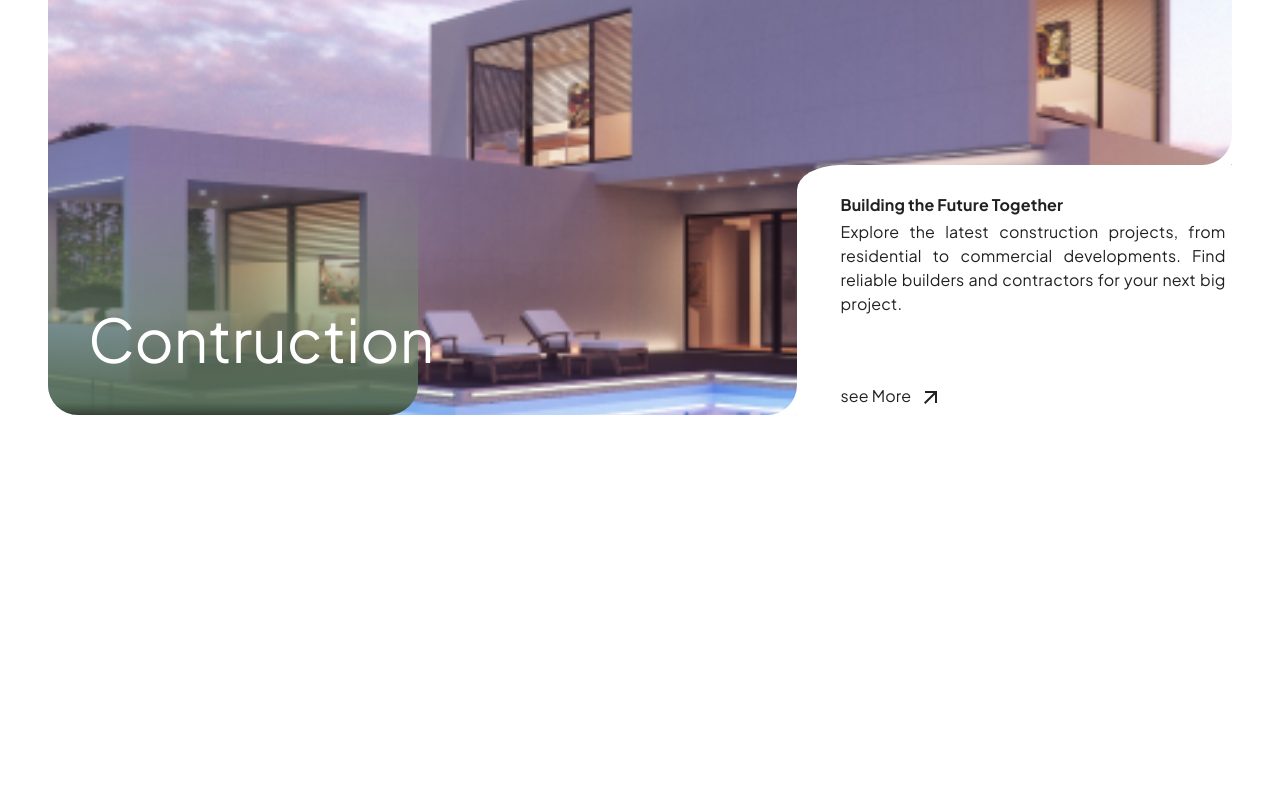
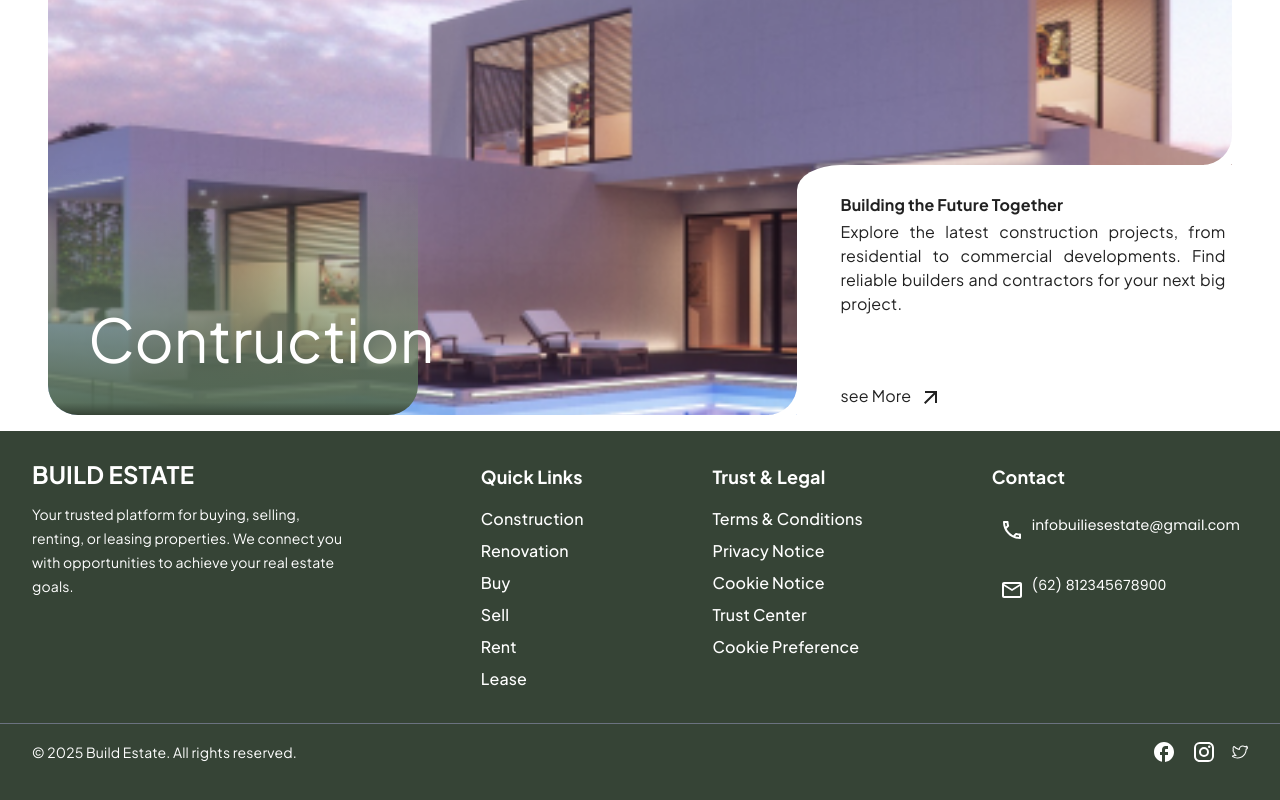
Before and after one commit to lacreameo83/JUSDial, a Next.js app: page / in a window 1280 px wide. Shown: the part 6132-6932 px from the top of the page. Before the commit the page ends 6563 px from the top, so only its background shows below. Built offline with nearby package versions, Linux system fonts and the light colour scheme; a web font is replaced by a local one.

Commit message:
pushing in footer first commit

```diff
--- a/app/(home)/_components/featuredlisting/FeaturedListing.jsx
+++ b/app/(home)/_components/featuredlisting/FeaturedListing.jsx
@@ -10,7 +10,7 @@ function FeaturedListing() {
 
 
   return (
-    <div className=" sm:h-[2400px] xl:h-[1799px] w-full sm:w-[100%]  flex flex-col   items-center  ">
+    <div className="h-[4100px] sm:h-[2400px] xl:h-[1799px] w-full sm:w-[100%]  flex flex-col   items-center  ">
       <div className="w-[373px] mb-[29.82px] h-[102px] flex flex-col items-center justify-center mt-[16px]">
         <p className="font-[400] text-[14px] leading-[20px] w-[239px] h-[28px] PlusJakarta sm:font-[500] sm:text-[18px] sm:leading-[28px] text-center text-[#364436]">
           Featured Listing
--- a/app/(home)/_components/herosection/Herosection.jsx
+++ b/app/(home)/_components/herosection/Herosection.jsx
@@ -49,7 +49,7 @@ PlusJakarta  h-[80x] w-[327px] text-center  font-[400] textcolor leading-[20px]
       {/* input sides */}
       {/* search */}
       <div>
-        <div className="w-[325px] inputcontainer mt-[13.75px]   sm:mt-[45px] h-[283.76px] rounded-[14.73px] flex flex-col sm:flex-row xl:flex-row justify-center items-center  px-[11.78px] py-[22.58px] xl:py-0 xl:px-0 buttonbackgroundcolor m-auto  md:w-[926.66px]   xl:w-[1096.66px]  sm:h-[84.17px] sm:rounded-[12.02px]   ">
+        <div className="w-[325px] inputcontainer mt-[13.75px]   sm:mt-[45px] h-[283.76px] rounded-[14.73px] flex flex-col sm:flex-row xl:flex-row justify-center items-center  px-[11.78px] py-[22.58px] xl:py-0 xl:px-0 buttonbackgroundcolor m-auto  md:w-[826.66px]   xl:w-[1096.66px]  sm:h-[84.17px] sm:rounded-[12.02px]   ">
           <div className="sm:w-[1024.59px] px-[11.78px]  sm:px-0 sm:py-0  sm:h-[60.07px] h-[283.76px] justify-around sm:justify-between items-center flex flex-col sm:flex-row  ">
             <div
               className="inputbutton  sm:w-[178.44px]  sm:h-[17px] text-[12.24px] px-4 sm:px-0   flex items-center text-black
--- a/app/(home)/layout.js
+++ b/app/(home)/layout.js
@@ -15,7 +15,9 @@ export default function RootLayout({ children }) {
       <body>
         <CssBaseline />
         <main>{children}</main>
-        {/* <Footer /> */}
+        <div className="block">
+          <Footer />
+        </div>
       </body>
     </html>
   );
--- a/app/(home)/page.js
+++ b/app/(home)/page.js
@@ -29,8 +29,8 @@ export default function Home() {
       </div>
       {/* listing */}
       <FeaturedListing />
-      <div className='block'>
-        {" "}
+      <div >
+
         <ExploreService />
       </div>
     </div>
--- a/components/footer/Footer.jsx
+++ b/components/footer/Footer.jsx
@@ -1,182 +1,97 @@
 "use client";
 
-import { ImFacebook } from "react-icons/im";
-import { FaTwitter } from "react-icons/fa";
-import { TfiGoogle } from "react-icons/tfi";
-import { SiPiapro } from "react-icons/si";
-import { TfiInstagram } from "react-icons/tfi";
-import { RiArrowDropDownLine } from "react-icons/ri";
-import { BiWorld } from "react-icons/bi";
-import paypalloogo from "../../public/bank-cards-logo/PayPalCard.png";
-import amex from "../../public/bank-cards-logo/amexcard.png";
-import visa from "../../public/bank-cards-logo/visa card.png";
-import Image from "next/image";
-import IconButton from "@/components/iconbutton/IconButton";
-import { AiOutlineMail } from "react-icons/ai";
-import { PiHouseLine } from "react-icons/pi";
-import { TfiHeadphoneAlt } from "react-icons/tfi";
-import ActionButton from "@/components/actionbutton/ActionButton";
+import React from "react";
+import IconButton from "../iconbutton/IconButton";
+import { FacebookRounded, Instagram } from "@mui/icons-material"; // Correct icon imports
+import CallOutlinedIcon from "@mui/icons-material/CallOutlined";
+import EmailOutlinedIcon from "@mui/icons-material/EmailOutlined";
+import { SlSocialTwitter } from "react-icons/sl";
+export default function Footer() {
+  return (
+    <div className="w-full bg-[#364436] text-white flex flex-col items-center py-8">
+      {/* Main Footer Section */}
+      <div className="w-full max-w-7xl px-4 sm:px-8 flex flex-col sm:flex-row justify-between gap-8">
+        {/* Build Estate Section */}
+        <div className="flex flex-col gap-4">
+          <p className="PlusJakarta text-2xl font-bold leading-[23px]">
+            BUILD ESTATE
+          </p>
+          <p className="PlusJakarta text-sm leading-6 max-w-xs">
+            Your trusted platform for buying, selling, renting, or leasing
+            properties. We connect you with opportunities to achieve your real
+            estate goals.
+          </p>
+        </div>
 
-function Footer() {
-  return (
-    <div className="border-t sm:h-[440px] gap-8 w-full xl:flex xl:flex-col items-center justify-center p-6 md:p-12 text-[#2e2b2a]">
-      {/* --- Desktop and Tablet Layout --- */}
-      <div className="w-full hidden Poppinsfonts sm:gap-3 sm:grid sm:grid-cols-2 max-w-7xl xl:flex xl:items-start xl:justify-between">
         {/* Quick Links Section */}
-        <div className="flex flex-col ">
-          <h2 className="text-xl font-[500] text-[16px] sm:text-[18px] leading-[30px] mb-2">
-            Quick Links
-          </h2>
+        <div className="flex flex-col gap-4">
+          <p className="PlusJakarta text-lg font-bold leading-7">Quick Links</p>
+          <ul className="space-y-2">
+            {["Construction", "Renovation", "Buy", "Sell", "Rent", "Lease"].map(
+              (el) => (
+                <li
+                  key={el}
+                  className="PlusJakarta text-base font-medium leading-6 hover:text-gray-300 cursor-pointer"
+                >
+                  {el}
+                </li>
+              )
+            )}
+          </ul>
+        </div>
+
+        {/* Trust & Legal Section */}
+        <div className="flex flex-col gap-4">
+          <p className="PlusJakarta text-lg font-bold leading-7">
+            Trust & Legal
+          </p>
           <ul className="space-y-2">
             {[
-              "About us",
-              "Faq",
-              "Help",
-              "My account",
-              "Create account",
-              "Contacts",
-            ].map((link) => (
+              "Terms & Conditions",
+              "Privacy Notice",
+              "Cookie Notice",
+              "Trust Center",
+              "Cookie Preference",
+            ].map((el) => (
               <li
-                key={link}
-                className="text-[14px] hover-arrow Poppinsfonts sm:text-[16px] hover:cursor-pointer hover:text-[#1755c2] transition-colors duration-300"
+                key={el}
+                className="PlusJakarta text-base font-medium leading-6 hover:text-gray-300 cursor-pointer"
               >
-                {link}
+                {el}
               </li>
             ))}
           </ul>
         </div>
 
-        {/* Categories Section */}
-        <div>
-          <h2 className="text-xl font-[500] text-[16px] sm:text-[18px] leading-[30px] mb-2">
-            Categories
-          </h2>
-          <ul className="space-y-2">
-            {[
-              "Shops",
-              "Hotels",
-              "Restaurants",
-              "Bars",
-              "Events",
-              "Fitness",
-            ].map((category) => (
-              <li
-                key={category}
-                className="hover:text-[#1755c2] hover-arrow hover:cursor-pointer text-[14px] Poppinsfonts sm:text-[16px] transition-colors duration-300"
-              >
-                {category}
-              </li>
-            ))}
-          </ul>
-        </div>
-
-        {/* Contacts Section */}
-        <div>
-          <h2 className="text-xl font-[500] text-[16px] sm:text-[18px] leading-[30px] mb-2">
-            Contacts
-          </h2>
-          <div className="flex flex-col gap-3">
+        {/* Contact Section */}
+        <div className="flex flex-col gap-4">
+          <p className="PlusJakarta text-lg font-bold leading-7">Contact</p>
+          <div className="space-y-4">
             <IconButton
-              icone={<PiHouseLine className="text-[#2b5fc0]" />}
-              text1="97845 Baker st. 567"
-              text2="Los Angeles - US"
+              icone={<CallOutlinedIcon />}
+              text1="infobuiliesestate@gmail.com"
             />
             <IconButton
-              icone={<TfiHeadphoneAlt className="text-[#2b5fc0]" />}
-              text1="+39 06 97240120"
+              icone={<EmailOutlinedIcon />}
+              text1="(62) 812345678900"
             />
-            <IconButton
-              icone={<AiOutlineMail className="text-[#2b5fc0]" />}
-              text1="info@sparker.com"
-            />
-          </div>
-        </div>
-
-        {/* Keep in Touch Section */}
-        <div className="flex flex-col gap-8">
-          <div>
-            <h2 className="text-xl font-[500] text-[16px] sm:text-[18px] leading-[30px] mb-2">
-              Keep in touch
-            </h2>
-            <div className="flex items-center">
-              {/* Email Input */}
-              <input
-                className="p-3 bg-stone-100 outline-none w-[260px] text-[14px] focus:border-[#1755c2] border transition-colors duration-300"
-                type="email"
-                placeholder="your email"
-              />
-              {/* Submit Button with Hover Effect */}
-              <button className="p-3 w-[90px] text-[14px] bg-[#1755c2] text-white hover:bg-[#143d8a] transition-colors duration-300">
-                Submit
-              </button>
-            </div>
-          </div>
-
-          {/* Social Media Icons */}
-          <div className="flex flex-col gap-2">
-            <p>Follow Us</p>
-            <div className="flex items-center gap-1">
-              {[ImFacebook, FaTwitter, TfiGoogle, SiPiapro, TfiInstagram].map(
-                (Icon, index) => (
-                  <Icon
-                    key={index}
-                    className="w-[40px] h-[30px] hover:text-[#1755c2] hover:cursor-pointer transition-colors duration-300 text-[#8d9a9e]"
-                  />
-                )
-              )}
-            </div>
           </div>
         </div>
       </div>
 
-      {/* --- Mobile Layout --- */}
-      <div className="flex w-[90%] flex-col gap-3 sm:hidden">
-        {["Quick Links", "Categories", "Contacts", "Keep in touch"].map(
-          (section) => (
-            <ActionButton key={section} text={section} />
-          )
-        )}
-      </div>
-
-      {/* --- Footer Bottom Section --- */}
-      <div className="sm:items-center items-start w-[90%] border-t sm:p-5 text-[14px] sm:justify-between text-[#5B5B5B] sm:gap-3 sm:mt-10 flex flex-col xl:flex-row">
-        <div className="flex flex-col sm:flex-row sm:items-center gap-3 mt-2 sm:mt-0 sm:gap-2">
-          {/* Language and Currency */}
-          <div className="flex gap-2 items-center">
-            <div className="flex p-2 bg-stone-100 w-[120px] items-center justify-between hover:shadow-md transition-shadow duration-300">
-              <p>English</p>
-              <BiWorld />
-            </div>
-            <div className="flex p-2 bg-stone-100 w-[120px] items-center justify-between hover:shadow-md transition-shadow duration-300">
-              <p>Us Dollars</p>
-              <RiArrowDropDownLine />
-            </div>
+      {/* Footer Bottom Section */}
+      <div className="border-t flex items-center justify-center border-gray-500 mt-8 w-full">
+        <div className="w-full  max-w-7xl px-4 sm:px-8 flex flex-col sm:flex-row justify-between items-center py-4">
+          <p className="PlusJakarta text-sm">
+            &copy; 2025 Build Estate. All rights reserved.
+          </p>
+          <div className="flex space-x-4 items-center sm:mt-0">
+            <FacebookRounded className="text-white hover:text-gray-400 cursor-pointer" />
+            <Instagram className="text-white hover:text-gray-400 cursor-pointer" />
+            <SlSocialTwitter className="text-white hover:text-gray-400 cursor-pointer" />
           </div>
-
-          {/* Payment Icons */}
-          <div className="flex items-start sm:items-center gap-2">
-            {[visa, paypalloogo, amex].map((logo, index) => (
-              <Image
-                key={index}
-                src={logo}
-                alt="payment logo"
-                width={50}
-                height={50}
-                priority
-              />
-            ))}
-          </div>
-        </div>
-
-        {/* Terms and Privacy */}
-        <div className="flex text-[10px] sm:text:[16px] items-center gap-3">
-          <p>Terms and conditions</p>
-          <p className="border-x px-1 sm:px-3">Privacy</p>
-          <p>© 2022 sparker</p>
         </div>
       </div>
     </div>
   );
 }
-
-export default Footer;
--- a/components/iconbutton/IconButton.js
+++ b/components/iconbutton/IconButton.js
@@ -2,7 +2,7 @@ import React from "react";
 
 function IconButton({ icone, text1, text2 }) {
   return (
-    <div className="flex  gap-3 hover:bg-gray-100 p-2 rounded-md transition duration-300 ease-in-out">
+    <div className="flex  gap-2 p-2 rounded-md transition duration-300 ease-in-out">
       <div className="text-lg">{icone}</div>
       <div className="space-y-1 font-[400]">
         <p className="hover:cursor-pointer hover:text-blue-500 text-[14px] Poppinsfonts transition-colors duration-300">
```
